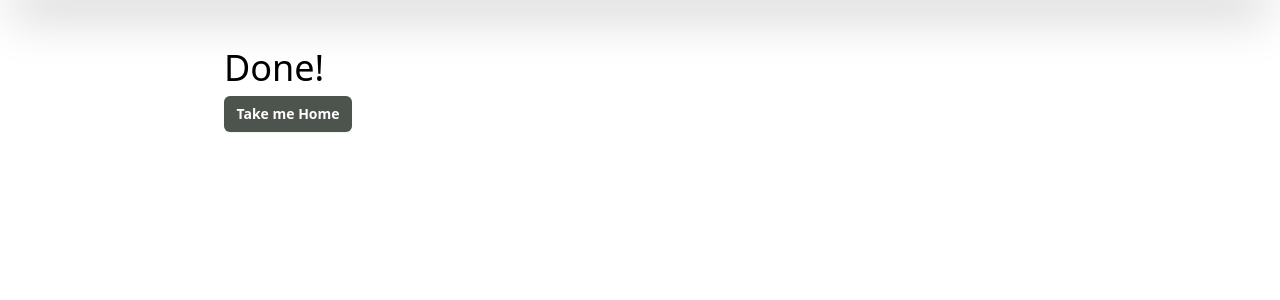
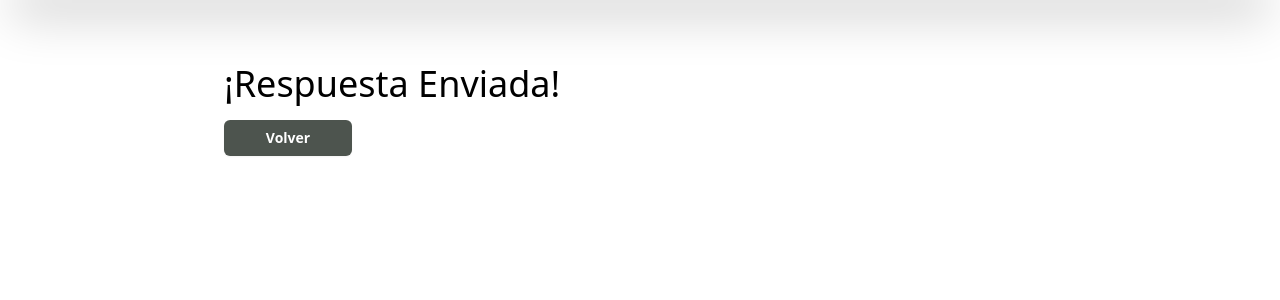
Before and after one commit to AltamiranoCristian/quizgame, a Django app: page /done/ in a window 1280 px wide. Shown: the part 48-348 px from the top of the page. Run offline with Django 5.2, Linux system fonts and the light colour scheme; style sheets or scripts are compiled from the project's sources; some libraries are stand-ins or nearby versions.

Commit message:
Update done.html

```diff
--- a/sqapp/templates/done.html
+++ b/sqapp/templates/done.html
@@ -1,7 +1,7 @@
 {% extends "core.html" %}
 {% block content %}
 <div class="mx-auto max-w-2xl px-4 py-12 sm:px-6 sm:py-24 lg:max-w-4xl lg:px-8">
-    <h1 class="text-4xl">Done!</h1>
-    <a href="{% url 'index' %}" class="flex w-32 mt-2 justify-center rounded-md bg-corduroy-600 px-3 py-1.5 text-sm font-semibold leading-6 text-white shadow-sm hover:bg-corduroy-500 focus-visible:outline focus-visible:outline-2 focus-visible:outline-offset-2 focus-visible:outline-corduroy-600">Take me Home</a>
+    <h1 class="text-4xl my-4">¡Respuesta Enviada!</h1>
+    <a href="{% url 'index' %}" class="flex w-32 mt-2 justify-center rounded-md bg-corduroy-600 px-3 py-1.5 text-sm font-semibold leading-6 text-white shadow-sm hover:bg-corduroy-500 focus-visible:outline focus-visible:outline-2 focus-visible:outline-offset-2 focus-visible:outline-corduroy-600">Volver</a>
 </div>
 {% endblock content %}
```
